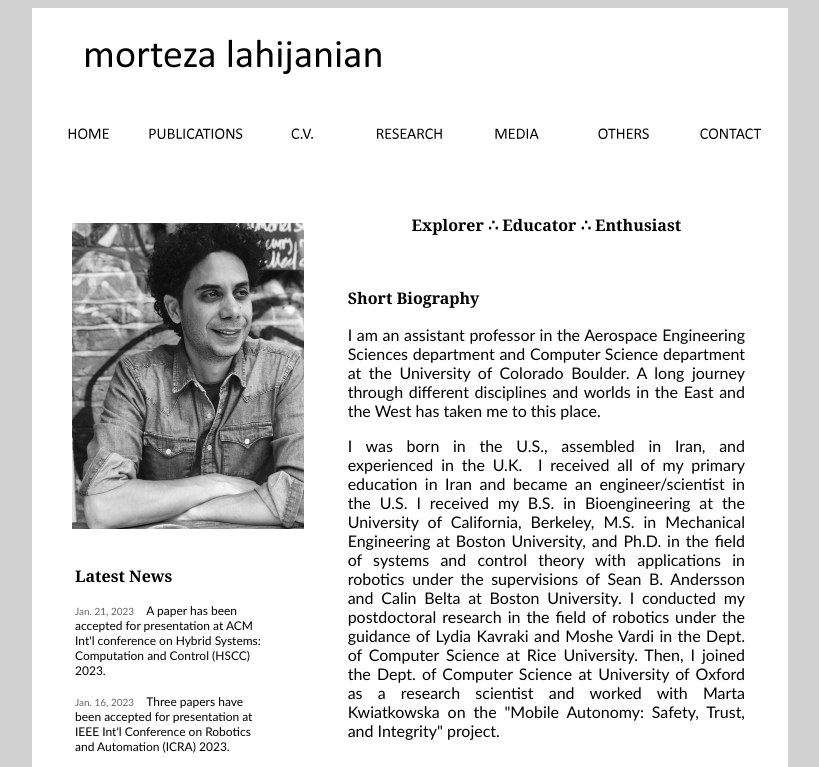
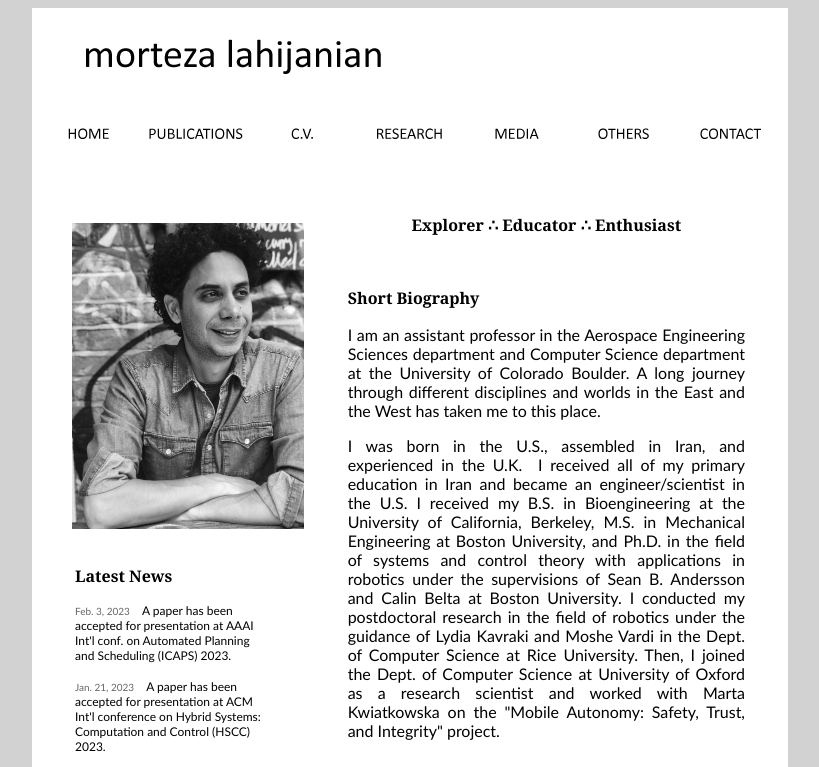
Before and after one commit to morteza21/website, a plain HTML site: page index.html in a window 1280 px wide. Shown: the top 767 px of the page, without its empty margins (230-1049 px from the left). Drawn offline with Linux system fonts and the light colour scheme.

Commit message:
updated news

```diff
--- a/index.html
+++ b/index.html
@@ -120,6 +120,7 @@ a:active {
     <td align="left" valign="top" scope="row"><blockquote>
       <p class="style10">Latest News</p>
       <p>
+      <span class="style15">Feb. 3, 2023</span><span class="style12">&nbsp;&nbsp;&nbsp;&nbsp;&nbsp;</span><span class="style17">A paper has been accepted for presentation at AAAI Int'l conf. on Automated Planning and Scheduling (ICAPS) 2023.</span></p>
       <span class="style15">Jan. 21, 2023</span><span class="style12">&nbsp;&nbsp;&nbsp;&nbsp;&nbsp;</span><span class="style17">A paper has been accepted for presentation at ACM Int'l conference on Hybrid Systems: Computation and Control (HSCC) 2023.</span></p>
       <span class="style15">Jan. 16, 2023</span><span class="style12">&nbsp;&nbsp;&nbsp;&nbsp;&nbsp;</span><span class="style17">Three papers have been accepted for presentation at IEEE Int'l Conference on Robotics and Automation (ICRA) 2023.</span></p>
       <span class="style15">Nov. 4, 2022</span><span class="style12">&nbsp;&nbsp;&nbsp;&nbsp;&nbsp;</span><span class="style17">My MS student, Roland Ilyes, successfully defended his thesis. Congratulations Roland!.</span></p>
```
